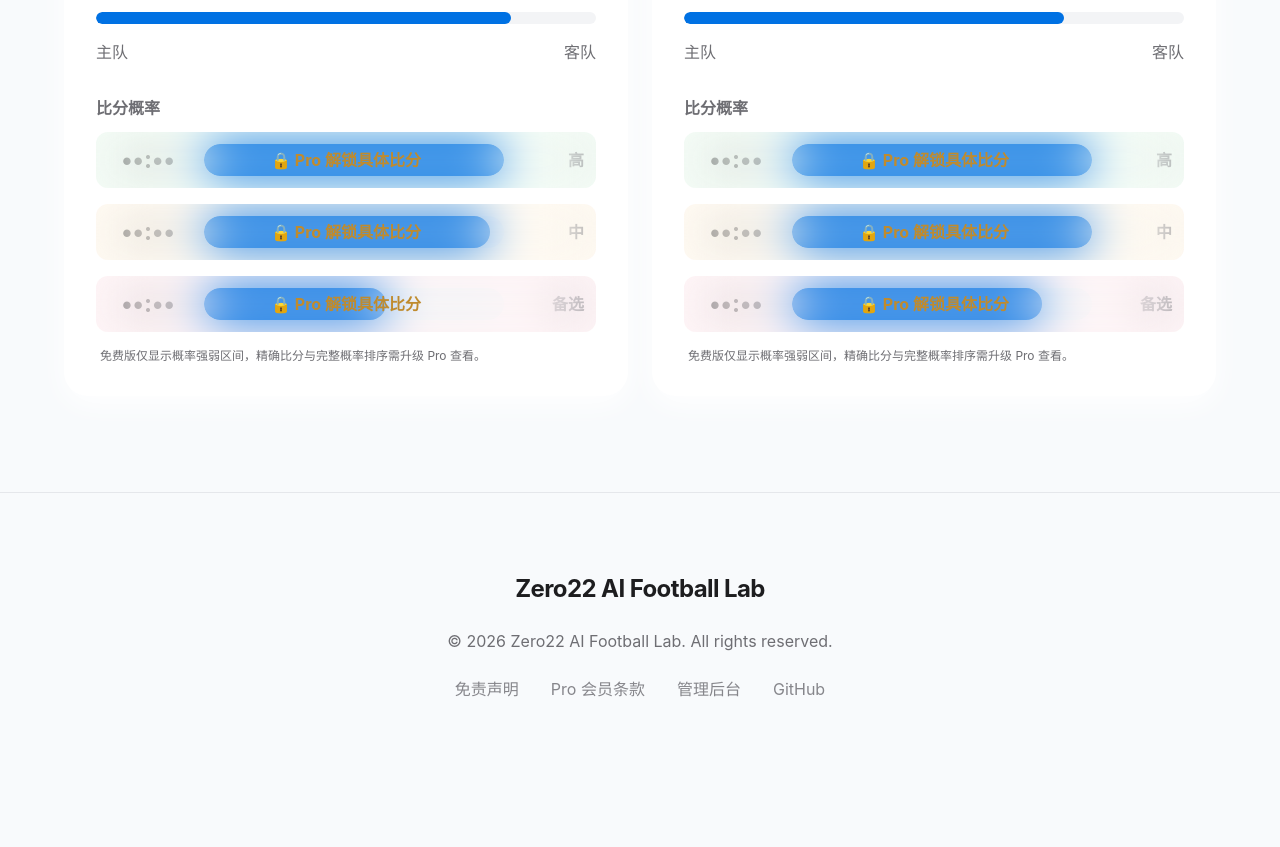
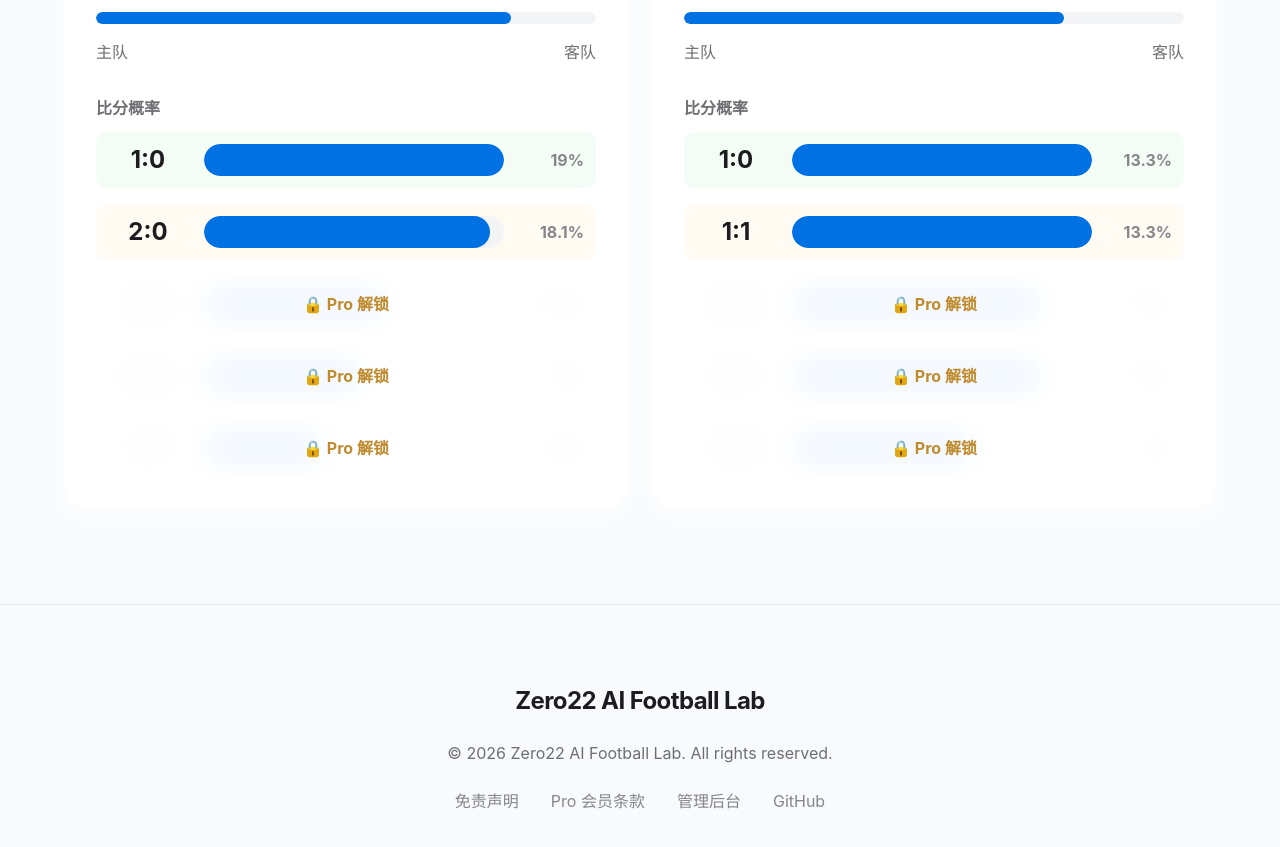
Before and after one commit to ezsatoriyama-pixel/zero22-football, a Next.js app: page /zero22-football/ in a window 1280 px wide. Shown: the part 1040-1887 px from the top of the page. Before the commit the page ends 1821 px from the top, so only its background shows below. Built offline with nearby package versions, Linux system fonts and the light colour scheme.

Commit message:
fix: restore top five score predictions for free preview

```diff
--- a/components/ScoreProbability.tsx
+++ b/components/ScoreProbability.tsx
@@ -16,38 +16,33 @@ export default function ScoreProbability({ scores, isPro }: Props) {
   const [animate, setAnimate] = useState(false);
   useEffect(() => { setAnimate(true); }, []);
 
-  const maxProb = Math.max(...scores.map((s) => s.probability));
-  const previewScores = isPro ? scores : scores.slice(0, 3);
+  const previewScores = scores.slice(0, 5);
+  const maxProb = Math.max(...previewScores.map((s) => s.probability), 1);
 
   return (
     <div className="space-y-4">
       {previewScores.map((s, i) => {
-        const isLocked = !isPro;
+        const isLocked = i >= 2 && !isPro;
         return (
           <div key={i} className="relative">
             {isLocked && (
-              <div className="absolute inset-0 z-10 flex items-center justify-center rounded-xl bg-white/92 backdrop-blur-xl">
-                <span className="text-base font-bold text-pro-gold flex items-center gap-1">🔒 Pro 解锁具体比分</span>
+              <div className="absolute inset-0 z-10 flex items-center justify-center bg-white/95 backdrop-blur-md rounded-xl">
+                <span className="text-base font-bold text-pro-gold flex items-center gap-1">🔒 Pro 解锁</span>
               </div>
             )}
             <div className={`flex items-center gap-4 p-3 rounded-xl ${i === 0 ? 'bg-win-home/5' : i === 1 ? 'bg-win-draw/5' : 'bg-win-away/5'}`}>
-              <span className="text-2xl font-bold text-text-primary w-20 text-center">{isPro ? s.score : '••:••'}</span>
+              <span className="text-2xl font-bold text-text-primary w-20 text-center">{s.score}</span>
               <div className="flex-1 h-8 bg-gray-100 rounded-full overflow-hidden">
                 <div
                   className="h-full rounded-full bg-accent transition-all duration-1000 ease-out"
                   style={{ width: animate ? `${(s.probability / maxProb) * 100}%` : '0%' }}
                 />
               </div>
-              <span className="text-base font-bold text-text-secondary w-16 text-right">{isPro ? `${s.probability}%` : i === 0 ? '高' : i === 1 ? '中' : '备选'}</span>
+              <span className="text-base font-bold text-text-secondary w-16 text-right">{s.probability}%</span>
             </div>
           </div>
         );
       })}
-      {!isPro && (
-        <p className="text-xs text-text-tertiary px-1">
-          免费版仅显示概率强弱区间，精确比分与完整概率排序需升级 Pro 查看。
-        </p>
-      )}
     </div>
   );
 }
```
